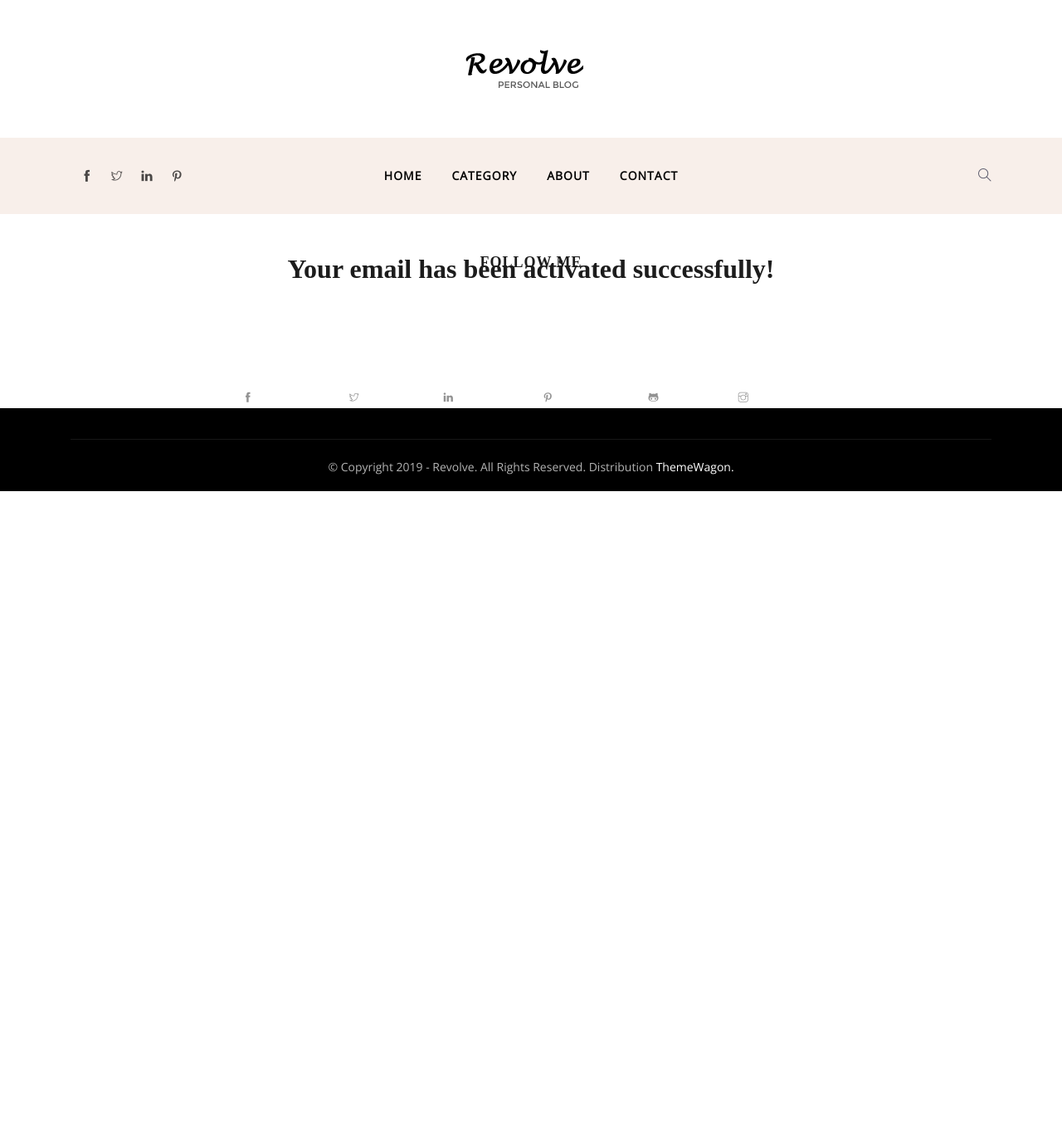
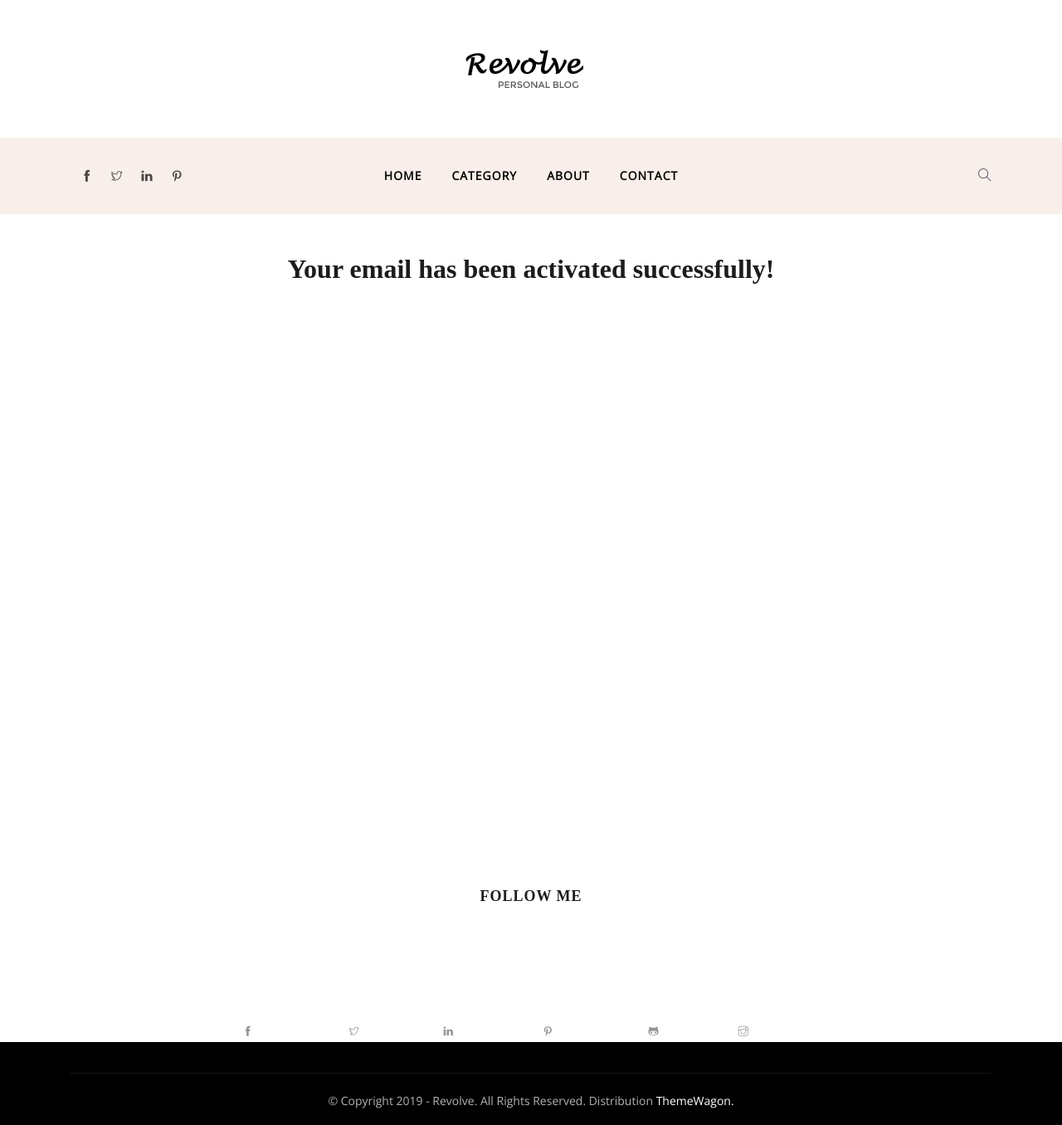
Before and after one commit to rivka-levit/travelling-blog, a Django app: template mails/templates/mails/email_activated.html in a window 1280 px wide. Shown: the whole page at 83% size. Before the commit the page ends 592 px from the top, so only its background shows below. Run offline with Django 3.2, Linux system fonts and the light colour scheme; the template is opened without the code that fills it: most values are stand-ins (such as "Sample title", 1, 10 or a date in 2020); some libraries are stand-ins or nearby versions; some web fonts are replaced.

Commit message:
fix footer css

```diff
--- a/mails/templates/mails/email_activated.html
+++ b/mails/templates/mails/email_activated.html
@@ -2,6 +2,8 @@
 
 {% block content %}
 
-<h2 class="text-center mt-5 mb-5">Your email has been activated successfully!</h2>
+<div class="vh-100">
+    <h2 class="text-center mt-5 mb-5">Your email has been activated successfully!</h2>
+</div>
 
 {% endblock %}
--- a/travel_blog_project/static/css/style.css
+++ b/travel_blog_project/static/css/style.css
@@ -233,6 +233,10 @@ blockquote {
   text-align: center;
 }
 
+.vh-100 {
+  min-height: 100vh;
+}
+
 /* Button */
 .btn {
   border-radius: 0px;
```
